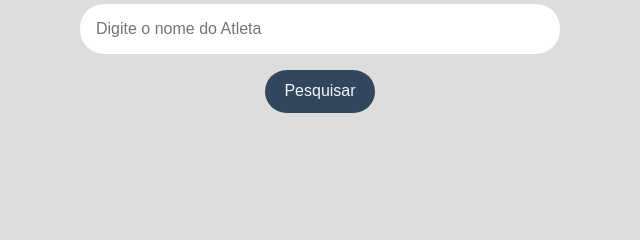
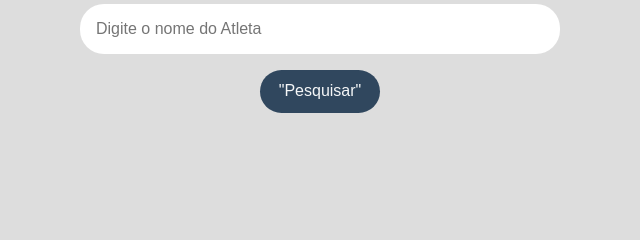
Before and after one commit to Mferdanz/olimpiadas, a plain HTML site: page index.html in a window 1280 px wide. Shown: the part 136-376 px from the top of the page, 320-960 px from the left. Drawn offline with Linux system fonts and the light colour scheme.

Commit message:
Update index.html

```diff
--- a/index.html
+++ b/index.html
@@ -15,7 +15,7 @@
       <main>
         <section>
             <input type="text" placeholder="Digite o nome do Atleta" id="campo-pesquisa">
-            <button onclick="pesquisar()">Pesquisar</button>
+            <button onclick="pesquisar()">"Pesquisar"</button>
         </section>
         <section class="resultados-pesquisa"
         id="resultados-pesquisa">
```
